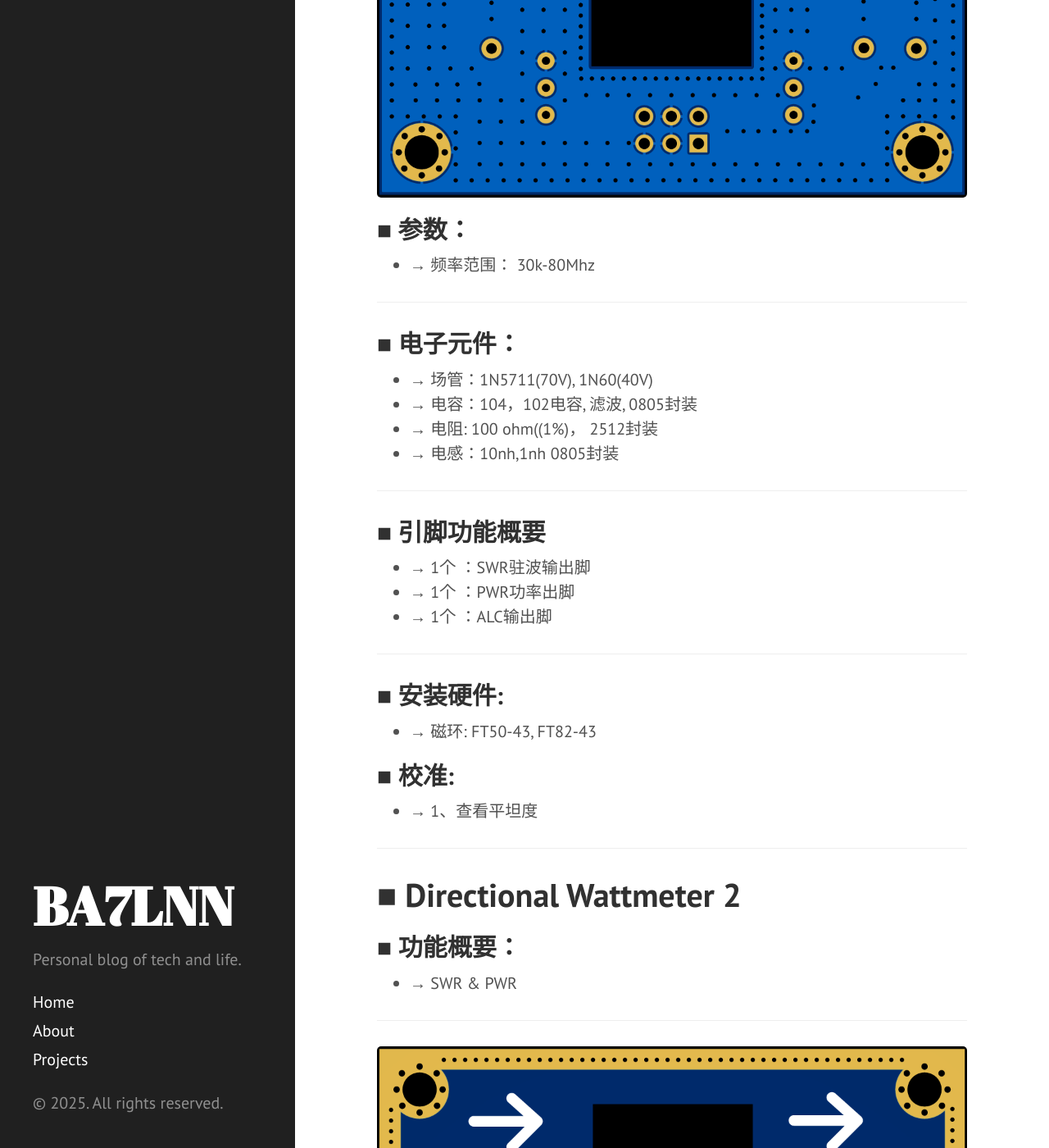
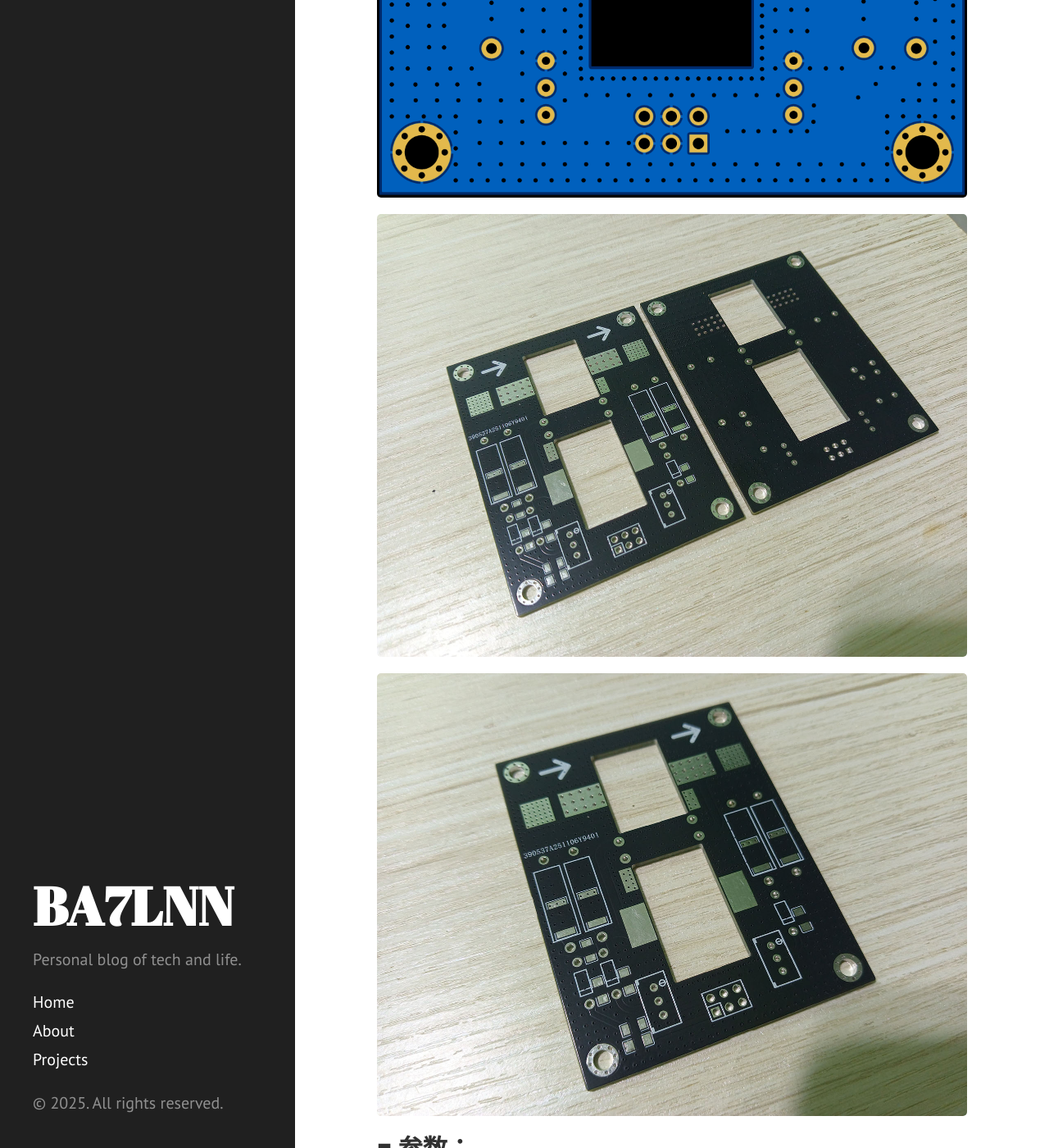
Before and after one commit to ba7lnn/ba7lnn, a Jekyll site: the page built from _posts/2025-11-06-directional-wattmeter.markdown, in a window 1280 px wide and 1400 px high, scrolled down 2008 px. Shown: the whole window at 82% size. Built offline with Jekyll 4.4.1, drawn with Linux system fonts in a browser that asks for light colours; some of the changed text lies outside the part shown.

Commit message:
update“

```diff
--- a/_posts/2025-11-06-directional-wattmeter.markdown
+++ b/_posts/2025-11-06-directional-wattmeter.markdown
@@ -3,7 +3,7 @@ layout: post
 title:  "耦合器 Directional Wattmeter"
 ---
 
-# ■ Directional Wattmeter 1
+# ■ Directional Wattmeter
 
 
 ## ■ 功能概要：
@@ -15,6 +15,8 @@ title:  "耦合器 Directional Wattmeter"
 
 ![directional1]({{site.url}}/assets/2025/directional/2D_Tandem_2025-11-08.png)
 ![directional1]({{site.url}}/assets/2025/directional/2D_Tandem_2025-11-08-2.png)
+![directional1]({{site.url}}/assets/2025/directional/2D_Tandem_2025-11-08.jpg)
+![directional1]({{site.url}}/assets/2025/directional/2D_Tandem_2025-11-08-2.jpg)
 
 
 ## ■ 参数：
@@ -54,60 +56,6 @@ title:  "耦合器 Directional Wattmeter"
 * → 1、查看平坦度
 
 
-
-
-<hr size="1"/>
-
-# ■ Directional Wattmeter 2
-
-
-## ■ 功能概要：
-
-* → SWR & PWR
-
-
-<hr size="1"/>
-
-![directional1]({{site.url}}/assets/2025/directional/2D_Tandom_2025-11-08.png)
-![directional1]({{site.url}}/assets/2025/directional/2D_Tandom_2025-11-08-2.png)
-
-
-## ■ 参数：
-
-* → 频率范围： 30k-80Mhz
-
-
-<hr size="1"/>
-
-
-## ■ 电子元件：
-
-* → 场管：1N5711(70V), 1N60(40V)
-* → 电容：104，102电容, 滤波, 0805封装
-* → 电阻: 100 ohm((1%)， 2512封装
-* → 电感：10nh,1nh 0805封装
-
-
-<hr size="1"/>
-
-
-## ■ 引脚功能概要
-
-* → 1个 ：SWR驻波输出脚
-* → 1个 ：PWR功率出脚
-* → 1个 ：ALC输出脚
-
-
-<hr size="1"/>
-
-## ■ 安装硬件:
-
-* → 磁环: FT50-43,  FT82-43
-
-## ■ 校准:
-
-* → 1、查看平坦度
-
 ## ■ 文件下载:
 
 * → [Gerber文件下载]({{site.url}}/assets/2025/directional/Gerber_Tandom_2025-11-08.zip)
```
Also changed, not shown: assets/2025/directional/2D_Tandem_2025-11-08-2.jpg (added), assets/2025/directional/2D_Tandem_2025-11-08.jpg (added), assets/2025/directional/2D_Tandom_2025-11-08-2.png (deleted), assets/2025/directional/2D_Tandom_2025-11-08.png (deleted).
